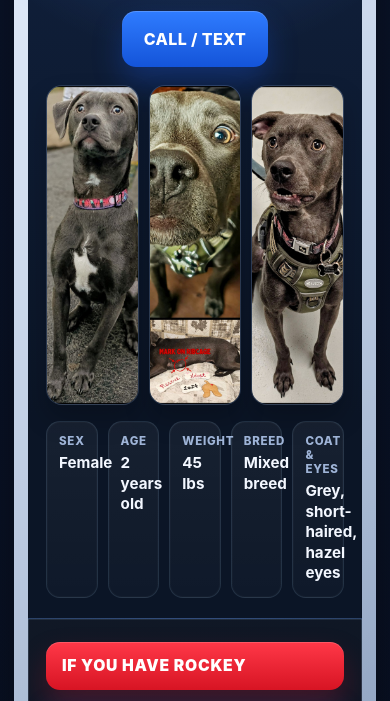
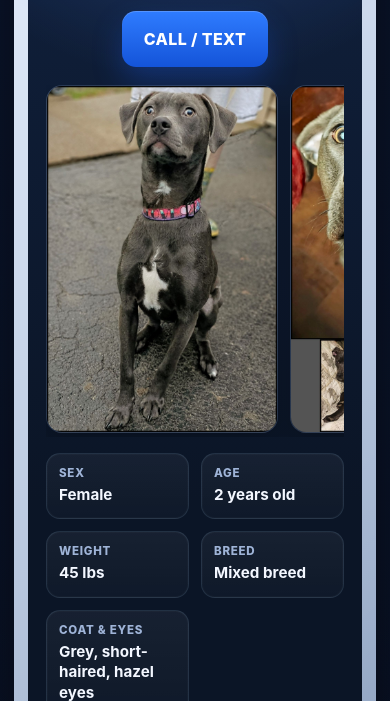
Before and after one commit to mypetlink/mypetlink.github.io, a plain HTML site: page index.html in a window 390 px wide. Shown: the part 143-844 px from the top of the page. Drawn offline with Linux system fonts and the light colour scheme; files whose address does not match are found by name.

Commit message:
Update index.html

```diff
--- a/index.html
+++ b/index.html
@@ -520,19 +520,77 @@
     .plain-link:hover { text-decoration: underline; }
 
     @media (max-width: 760px) {
-      .hero,
-      .section { padding-left: 18px; padding-right: 18px; }
-      .grid-2 { grid-template-columns: 1fr; }
-      .traits-strip { grid-template-columns: repeat(5, minmax(0, 1fr)); }
-      .vehicle-photo-grid,
-      .contacts-grid { grid-template-columns: repeat(2, minmax(0, 1fr)); }
-      .pet-name { font-size: 2.5rem; }
-      .primary-contact { font-size: 1rem; }
-      .button-row { flex-direction: column; }
-      .button-row .btn { width: 100%; }
-      .photo { height: 320px; }
-      .vehicle-photo { height: 200px; }
-    }
+  .hero,
+  .section {
+    padding-left: 18px;
+    padding-right: 18px;
+  }
+
+  .grid-2 {
+    grid-template-columns: 1fr;
+  }
+
+  .pet-name {
+    font-size: 2.5rem;
+  }
+
+  .primary-contact {
+    font-size: 1rem;
+  }
+
+  .button-row .btn {
+    width: 100%;
+  }
+
+  /* DOG PHOTOS: horizontal scroll, full images */
+  .photo-strip {
+    display: flex;
+    gap: 12px;
+    overflow-x: auto;
+    padding-bottom: 4px;
+    scroll-snap-type: x mandatory;
+    -webkit-overflow-scrolling: touch;
+  }
+
+  .photo-strip::-webkit-scrollbar {
+    height: 8px;
+  }
+
+  .photo-strip::-webkit-scrollbar-thumb {
+    background: rgba(255,255,255,.18);
+    border-radius: 999px;
+  }
+
+  .photo {
+    flex: 0 0 78%;
+    height: auto;
+    scroll-snap-align: start;
+  }
+
+  .photo img {
+    width: 100%;
+    height: auto;
+    object-fit: contain;
+    object-position: center;
+    display: block;
+  }
+
+  /* TOP TRAITS: clean 2-column layout */
+  .traits-strip {
+    grid-template-columns: repeat(2, minmax(0, 1fr));
+    gap: 12px;
+  }
+
+  /* VEHICLES + CONTACTS stay readable */
+  .vehicle-photo-grid,
+  .contacts-grid {
+    grid-template-columns: repeat(2, minmax(0, 1fr));
+  }
+
+  .vehicle-photo {
+    height: 200px;
+  }
+}
   </style>
 </head>
 <body>
@@ -875,8 +933,8 @@
         <div class="bar">SHARE THIS SITE (ONLY USED WHEN LOST)</div>
         <div class="panel stack">
           <div class="field"><strong>HELP FIND <span data-pet-name>ROCKEY</span> BY SHARING THIS SITE.</strong><br>FULL DETAILS AND LIVE UPDATES:</div>
-          <a class="btn btn-facebook" href="#">FACEBOOK</a>
-          <a class="plain-link" href="#">[WEBPAGE LINK GOES HERE]</a>
+          <a class="btn btn-facebook" href="https://www.facebook.com/sharer/sharer.php?u=https://mypetlink.github.io/rockey/" target="_blank" rel="noopener">FACEBOOK</a>
+          <a class="plain-link" href="https://mypetlink.github.io/rockey/" target="_blank" rel="noopener">https://mypetlink.github.io/rockey/</a>
           <div class="contact-note">Share the link on any social media platforms, in text or emails to help spread the search for Rockey.</div>
           <div class="field"><strong>Suggested post text (copy):</strong><br>Missing dog: <span data-pet-name>ROCKEY</span><br>Female, grey, 45 lbs<br>Friendly but scared — do not chase<br>Call/Text: 1-716-909-5757</div>
         </div>
```
